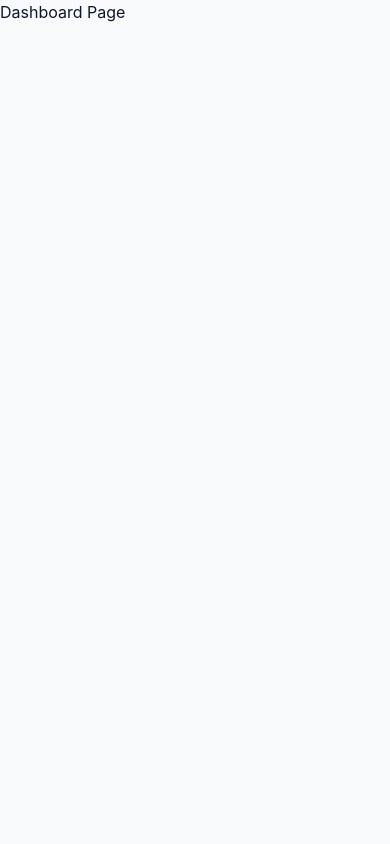
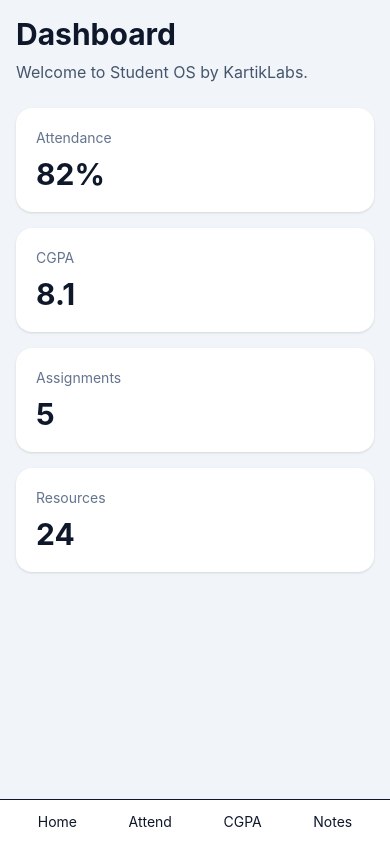
Before and after one commit to kartikgarhwal10/student-os, a React (Vite) app: page /dashboard in a window 390 px wide. Built offline with nearby package versions, Linux system fonts and the light colour scheme; the HTML template or start-up script is replaced by a standard one.

Commit message:
Added responsive dashboard layout

```diff
--- a/src/components/MobileNav.jsx
+++ b/src/components/MobileNav.jsx
@@ -1,5 +1,14 @@
-function Home() {
-  return <div>Home Page</div>;
+import { Link } from "react-router-dom";
+
+function MobileNav() {
+  return (
+    <nav className="fixed bottom-0 left-0 right-0 z-50 flex justify-around border-t bg-white p-3 lg:hidden">
+      <Link to="/dashboard" className="text-sm">Home</Link>
+      <Link to="/attendance" className="text-sm">Attend</Link>
+      <Link to="/cgpa" className="text-sm">CGPA</Link>
+      <Link to="/resources" className="text-sm">Notes</Link>
+    </nav>
+  );
 }
 
-export default Home;
+export default MobileNav;
--- a/src/components/Sidebar.jsx
+++ b/src/components/Sidebar.jsx
@@ -0,0 +1,33 @@
+import { Link } from "react-router-dom";
+
+const links = [
+  ["Dashboard", "/dashboard"],
+  ["Attendance", "/attendance"],
+  ["CGPA", "/cgpa"],
+  ["Assignments", "/assignments"],
+  ["Resources", "/resources"],
+  ["Contribute", "/contribute"],
+  ["Admin", "/admin"],
+];
+
+function Sidebar() {
+  return (
+    <aside className="hidden lg:flex w-64 min-h-screen bg-slate-950 text-white p-6 flex-col">
+      <h1 className="text-2xl font-bold mb-8">Student OS</h1>
+
+      <nav className="space-y-2">
+        {links.map(([name, path]) => (
+          <Link
+            key={path}
+            to={path}
+            className="block rounded-xl px-4 py-3 text-slate-300 hover:bg-slate-800 hover:text-white"
+          >
+            {name}
+          </Link>
+        ))}
+      </nav>
+    </aside>
+  );
+}
+
+export default Sidebar;
--- /dev/null
+++ b/src/layouts/DashboardLayout.jsx
@@ -0,0 +1,22 @@
+import Sidebar from "../components/Sidebar";
+import MobileNav from "../components/MobileNav";
+
+function DashboardLayout({ children }) {
+  return (
+    <div className="min-h-screen bg-slate-100">
+      <div className="flex">
+        <Sidebar />
+
+        <main className="w-full p-4 pb-20 md:p-6 lg:p-8">
+          <div className="mx-auto max-w-7xl">
+            {children}
+          </div>
+        </main>
+      </div>
+
+      <MobileNav />
+    </div>
+  );
+}
+
+export default DashboardLayout;
--- a/src/pages/Dashboard.jsx
+++ b/src/pages/Dashboard.jsx
@@ -1,5 +1,36 @@
+import DashboardLayout from "../layouts/DashboardLayout";
+
 function Dashboard() {
-  return <div>Dashboard Page</div>;
+  return (
+    <DashboardLayout>
+      <h1 className="text-3xl font-bold text-slate-900">Dashboard</h1>
+      <p className="mt-2 text-slate-600">
+        Welcome to Student OS by KartikLabs.
+      </p>
+
+      <div className="mt-6 grid grid-cols-1 gap-4 md:grid-cols-2 lg:grid-cols-4">
+        <div className="rounded-2xl bg-white p-5 shadow-sm">
+          <p className="text-sm text-slate-500">Attendance</p>
+          <h2 className="mt-2 text-3xl font-bold">82%</h2>
+        </div>
+
+        <div className="rounded-2xl bg-white p-5 shadow-sm">
+          <p className="text-sm text-slate-500">CGPA</p>
+          <h2 className="mt-2 text-3xl font-bold">8.1</h2>
+        </div>
+
+        <div className="rounded-2xl bg-white p-5 shadow-sm">
+          <p className="text-sm text-slate-500">Assignments</p>
+          <h2 className="mt-2 text-3xl font-bold">5</h2>
+        </div>
+
+        <div className="rounded-2xl bg-white p-5 shadow-sm">
+          <p className="text-sm text-slate-500">Resources</p>
+          <h2 className="mt-2 text-3xl font-bold">24</h2>
+        </div>
+      </div>
+    </DashboardLayout>
+  );
 }
 
 export default Dashboard;
```
